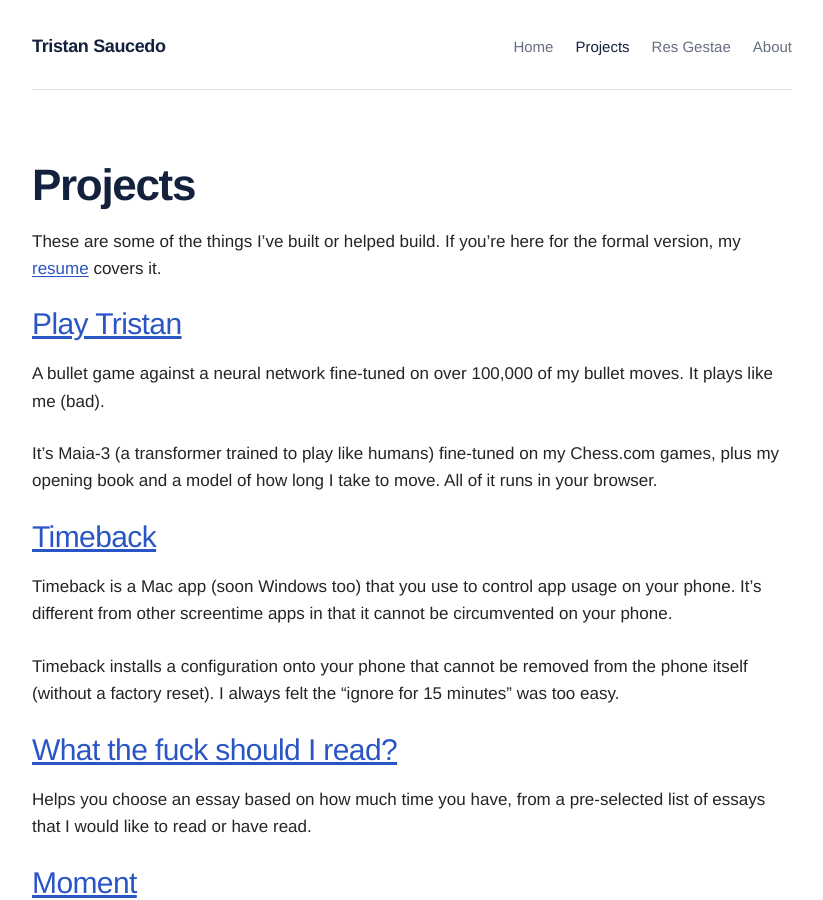
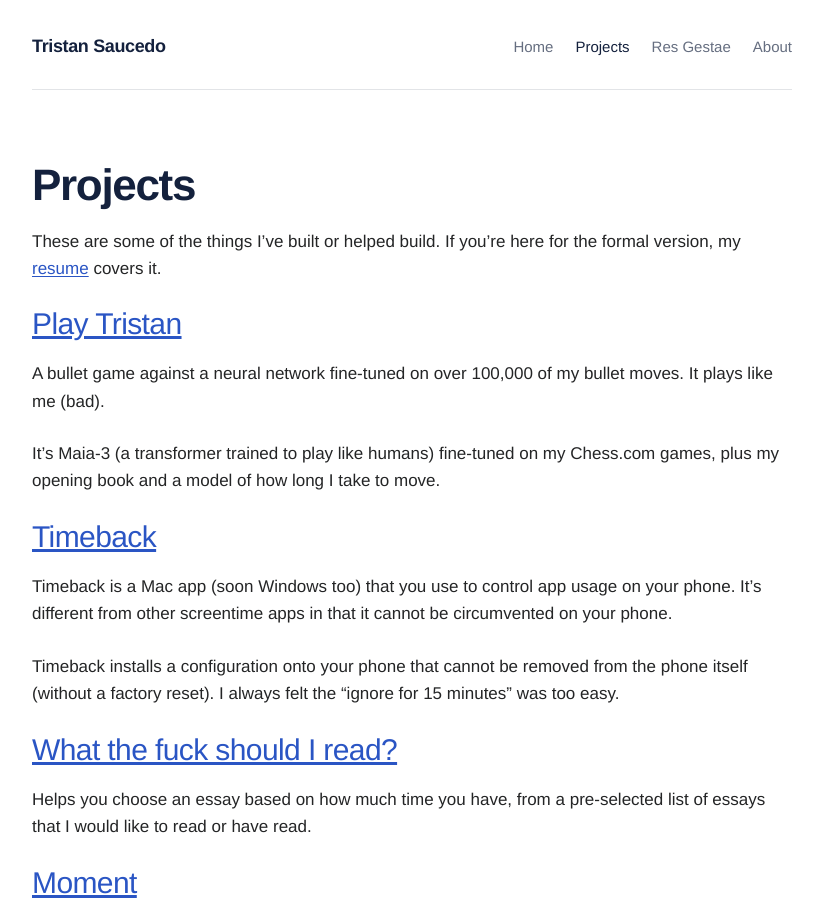
Before and after one commit to tsaucedogithub/tsaucedogithub.github.io, a Jekyll site: the page built from projects.md, in a window 1280 px wide and 900 px high. Shown: the whole window, without its empty margins (228-1051 px from the left). Built offline with Jekyll 4.4.1, drawn with Linux system fonts in a browser that asks for light colours; some web fonts are replaced.

Commit message:
Projects: trim Play Tristan description

```diff
--- a/projects.md
+++ b/projects.md
@@ -13,7 +13,7 @@ These are some of the things I've built or helped build. If you're here for the
 
 A bullet game against a neural network fine-tuned on over 100,000 of my bullet moves. It plays like me (bad).
 
-It's Maia-3 (a transformer trained to play like humans) fine-tuned on my Chess.com games, plus my opening book and a model of how long I take to move. All of it runs in your browser.
+It's Maia-3 (a transformer trained to play like humans) fine-tuned on my Chess.com games, plus my opening book and a model of how long I take to move.
 
 ## [Timeback](https://getyourtimeback.app)
 
```
